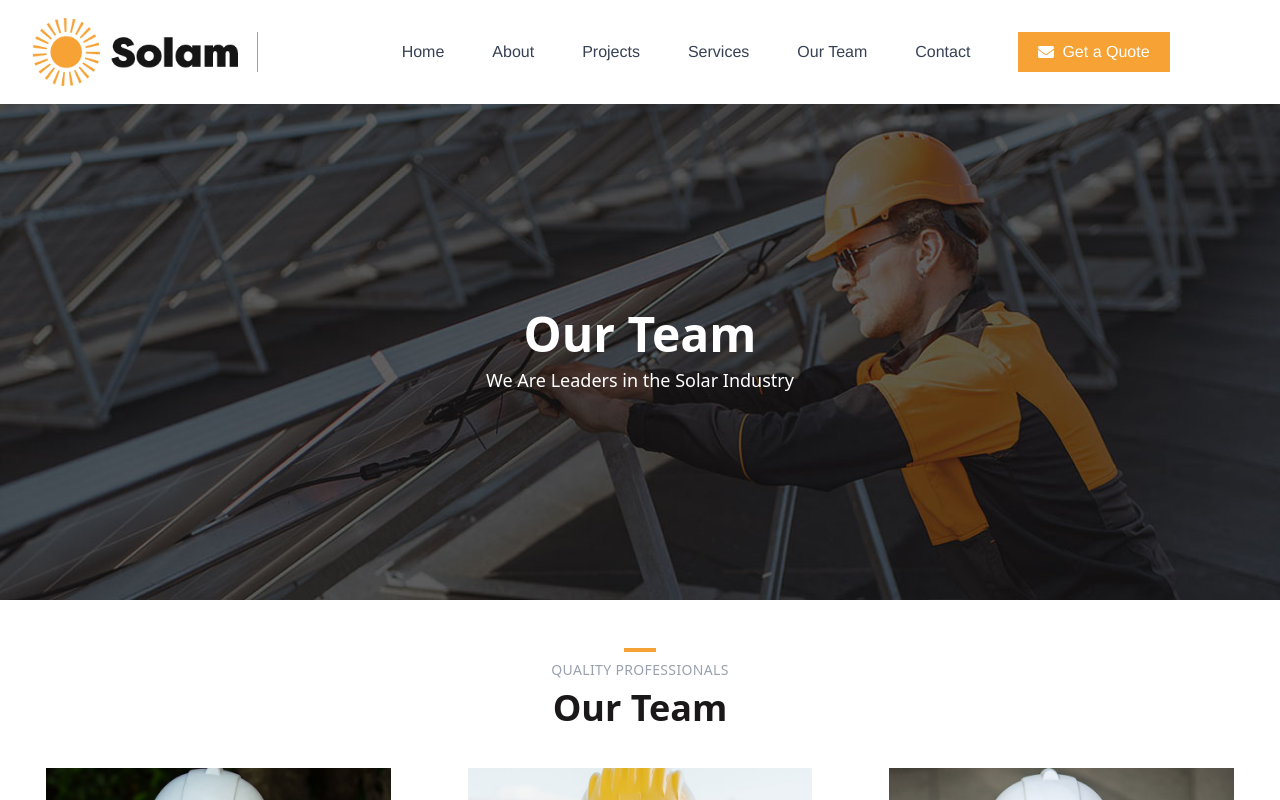
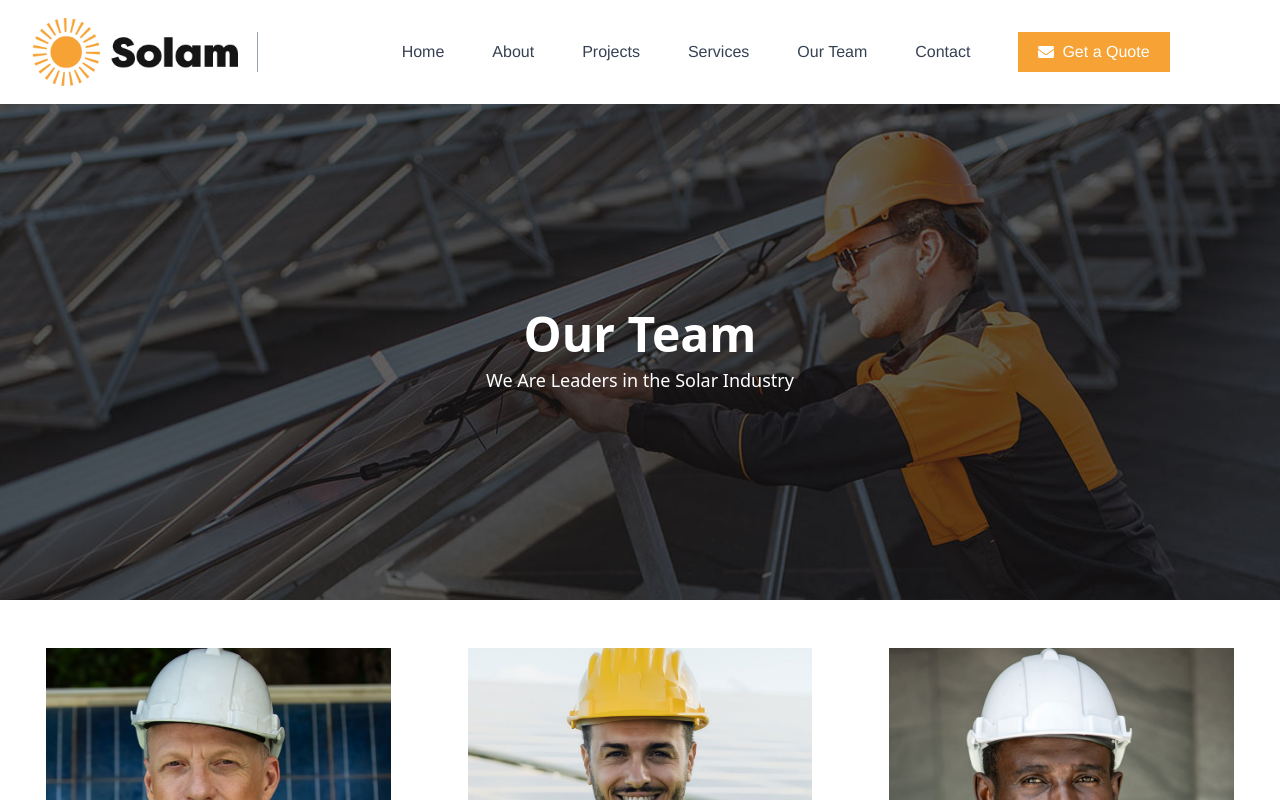
Before and after one commit to iahmadiqbal/solam-solar-panel-installer, a React (Vite) app: page /ourteam in a window 1280 px wide. Shown: the top 800 px of the page. Built offline with nearby package versions, Linux system fonts and the light colour scheme.

Commit message:
TeamShowcaseSection updated

```diff
--- a/src/components/ourteam/TeamShowcaseSection/index.tsx
+++ b/src/components/ourteam/TeamShowcaseSection/index.tsx
@@ -99,14 +99,6 @@ const TeamShowcaseSection: React.FC = () => {
       </style>
 
       <div className="max-w-7xl mx-auto text-center">
-        <hr className="w-8 border-t-4 border-[#F6A235] mx-auto mb-2" />
-        <p className="text-sm text-gray-400 uppercase tracking-wide">
-          QUALITY PROFESSIONALS
-        </p>
-        <h2 className="text-4xl sm:text-4xl font-bold text-[#1A1819] mt-2 mb-10">
-          Our Team
-        </h2>
-
         <div className="grid grid-cols-1 sm:grid-cols-2 md:grid-cols-3 gap-6 sm:gap-4">
           {team.map((member, idx) => (
             <div key={idx} className="animate-fadeInUp">
```
